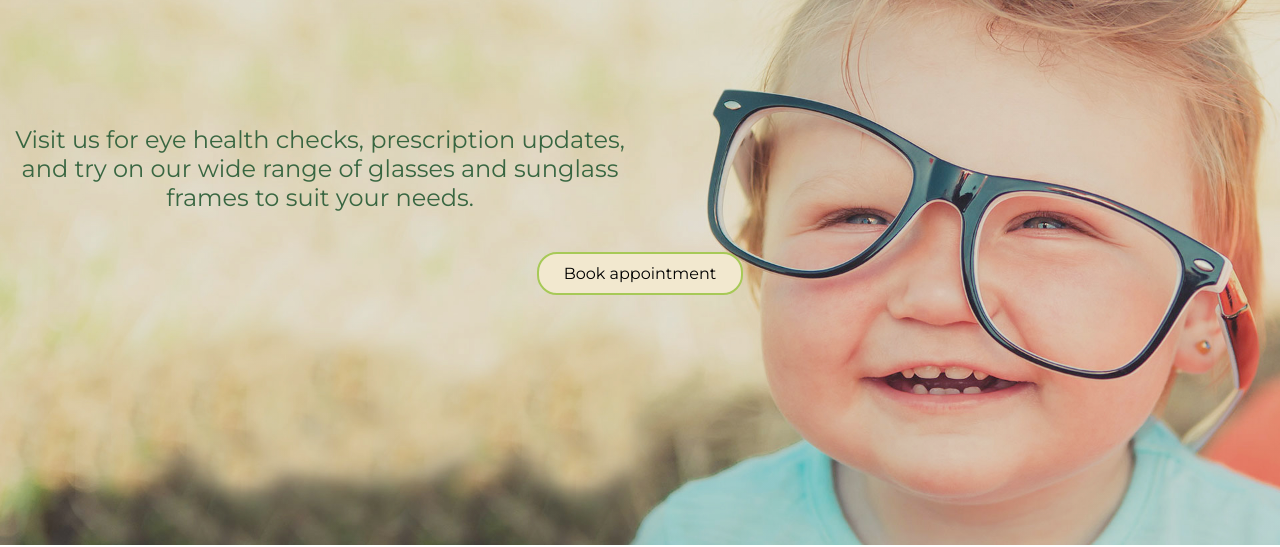
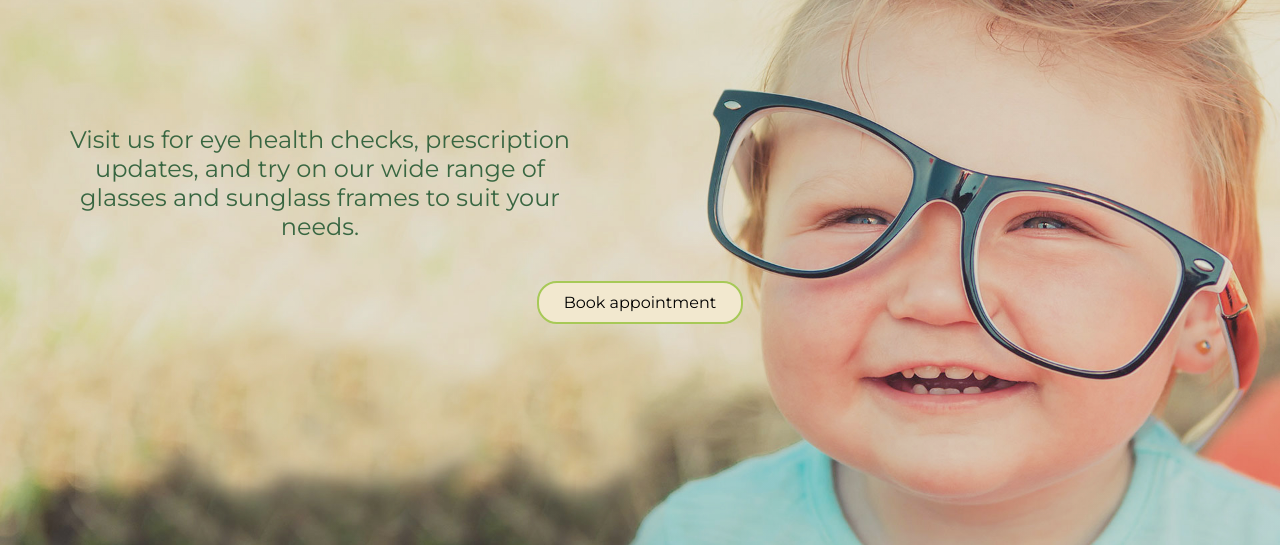
Before and after one commit to co-dee/brochure-website, a plain HTML site: page index.html in a window 1280 px wide. Shown: the part 289-836 px from the top of the page. Drawn offline with Linux system fonts and the light colour scheme.

Commit message:
Update style.css

```diff
--- a/style.css
+++ b/style.css
@@ -100,7 +100,7 @@ section p {
     width: 100%;
     color: var(--dark-green);
     text-align: center;
-    padding-top: 10%;
+    padding: 10% 5% 0% 5%;
     width: 50%;
 }
 section li{
```
